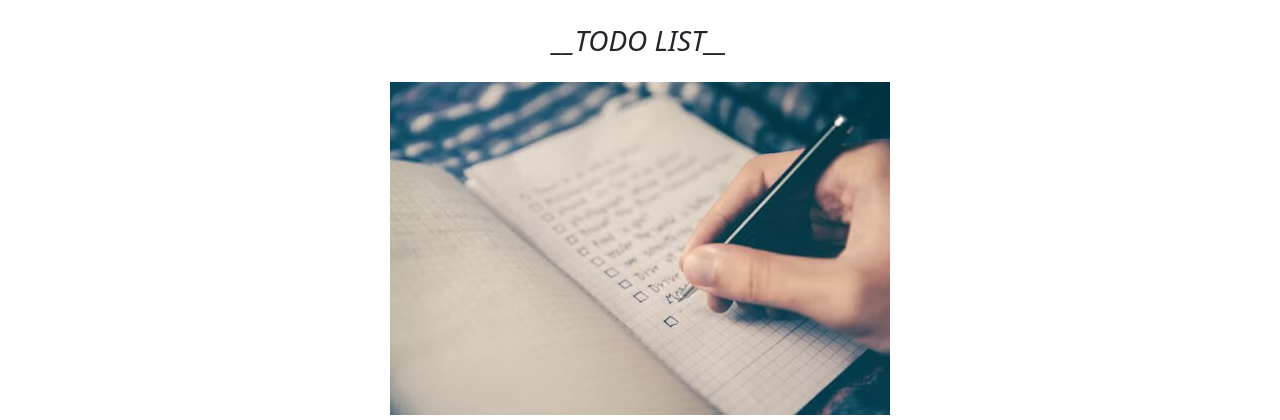
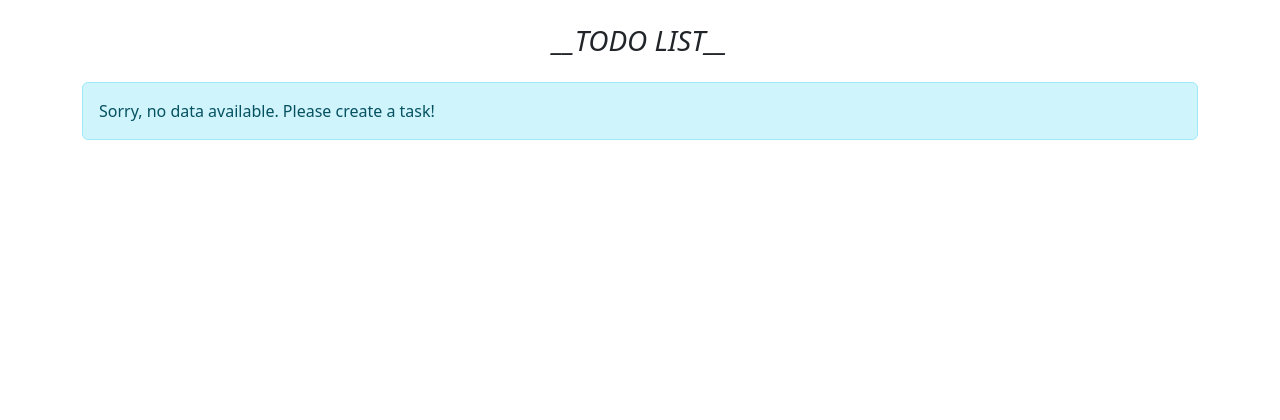
Before and after one commit to trish0912/Django-Todo-App, a Django app: page /about/ in a window 1280 px wide. Shown: the part 56-476 px from the top of the page. Run offline with Django 5.2, Linux system fonts and the light colour scheme; data that the repository does not hold is empty.

Commit message:
change the name of the template from about.html to home.html and also update the url pattern for to do list and home url

```diff
--- a/to_do_app/todo/templates/todo/base.html
+++ b/to_do_app/todo/templates/todo/base.html
@@ -24,7 +24,7 @@
                     <a class="nav-link active" aria-current="page" href="{% url 'task-home' %}">Home</a>
                   </li>
                   <li class="nav-item">
-                    <a class="nav-link active" aria-current="page" href="/">Todo List</a>
+                    <a class="nav-link active" aria-current="page" href="/about">Todo List</a>
                   </li>
                   <li class="nav-item">
                     <a class="nav-link active" href="{% url 'task-create' %}">Create Task</a>
--- a/to_do_app/todo/templates/todo/todo_form.html
+++ b/to_do_app/todo/templates/todo/todo_form.html
@@ -9,7 +9,7 @@
             {% csrf_token %}
             {{ form | crispy}}
             <button class="btn btn-success fst-italic btn-sm" type="submit">Submit</button>
-            <a class="btn btn-secondary btn-sm" href="{% url 'task-home' %}">Cancel</a>
+            <a class="btn btn-secondary btn-sm" href="{% url 'task-list' %}">Cancel</a>
         </form>
     </div>
 </div>
--- a/to_do_app/todo/urls.py
+++ b/to_do_app/todo/urls.py
@@ -1,7 +1,7 @@
 from django.urls import path
 from . import views
 from .views import ItemCreate, TodoListView, tododeleteview, todoupdateview
-
+'''
 urlpatterns = [
     path('', TodoListView.as_view(), name='task-list'),
     path('new/', ItemCreate.as_view(), name='task-create'),
@@ -9,6 +9,13 @@ urlpatterns = [
     path('<int:pk>/update/', todoupdateview.as_view(), name='task-update'),
     path('about/', views.about, name='task-home'),
 
+]'''
 
+urlpatterns = [
+    path('', views.about, name='task-home'),
+    path('about/', TodoListView.as_view(), name='task-list'),
+    path('new/', ItemCreate.as_view(), name='task-create'),
+    path('<int:pk>/delete/', tododeleteview.as_view(), name='task-delete'),
+    path('<int:pk>/update/', todoupdateview.as_view(), name='task-update'),
 
 ]
--- a/to_do_app/todo/views.py
+++ b/to_do_app/todo/views.py
@@ -20,18 +20,18 @@ class TodoListView(ListView):
 class ItemCreate(CreateView):
     model = Todo
     fields = ['title','description', 'date']
-    success_url = '/'
+    success_url = '/about'
 
 
 class todoupdateview(UpdateView):
     model = Todo
     fields = ['title','description', 'date']
-    success_url = '/'
+    success_url = '/about'
 
 
 class tododeleteview(DeleteView):
     model = Todo
-    success_url = '/'
+    success_url = '/about'
 
 def about(request):
-    return render(request, 'todo/about.html')
+    return render(request, 'todo/home.html')
```
Also changed, not shown: to_do_app/todo/templates/todo/home.html (renamed from to_do_app/todo/templates/todo/about.html).
